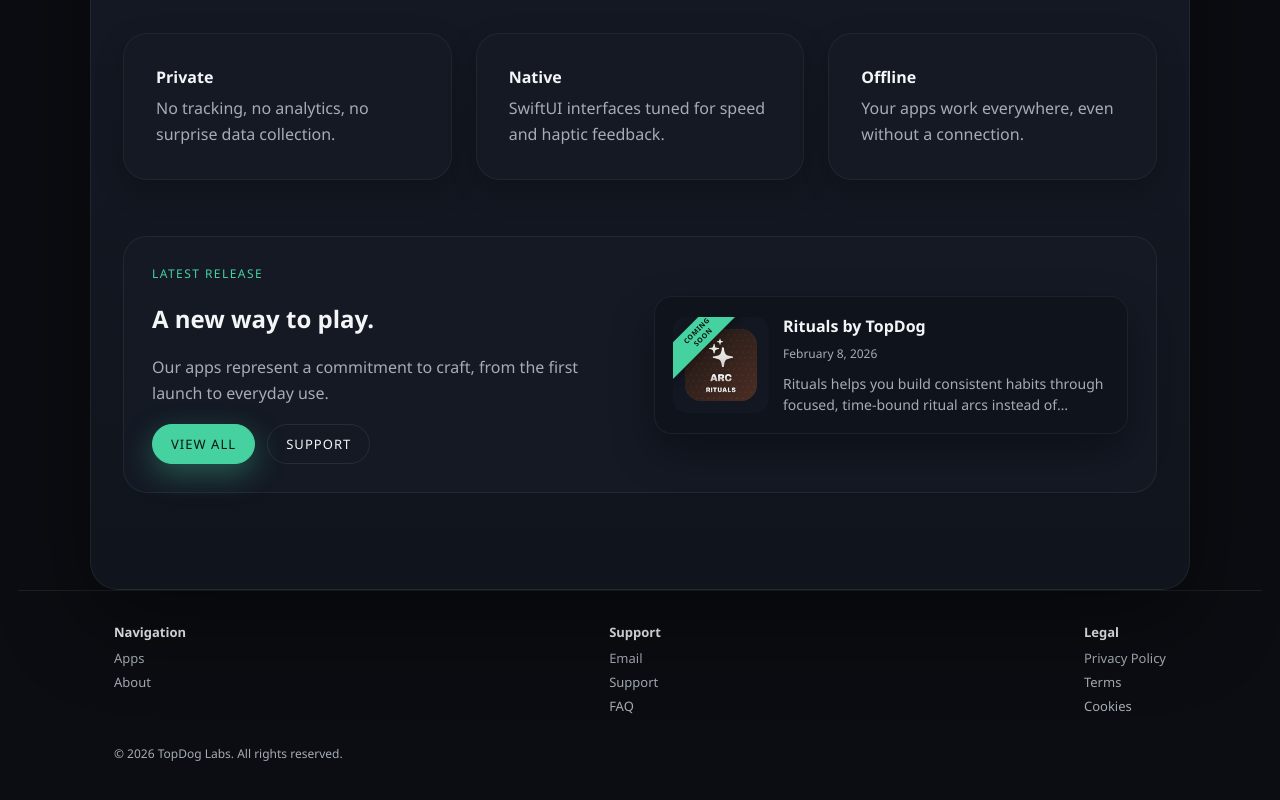
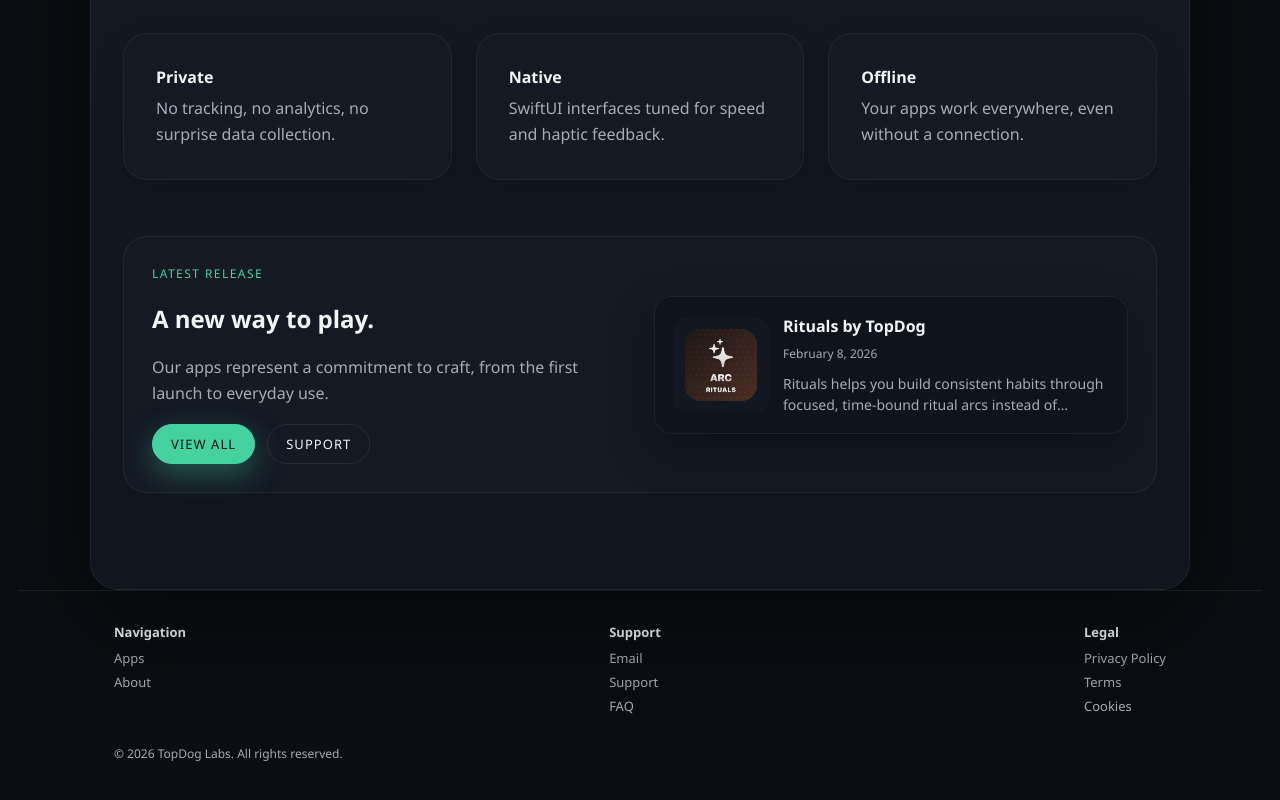
Before and after one commit to topdoglabs/website, a React (Vite) app: page / in a window 1280 px wide. Shown: the part 696-1496 px from the top of the page. Built offline with nearby package versions, Linux system fonts and the light colour scheme.

Commit message:
fixed bug in cli sync
Signed-off-by: Matt Bruce <mbrucedogs@gmail.com>

```diff
--- a/public/apps.json
+++ b/public/apps.json
@@ -1,7 +1,7 @@
 [
   {
     "slug": "rituals",
-    "comingSoon": true,
+    "comingSoon": false,
     "identity": {
       "name": "Rituals by TopDog",
       "tagline": "Ritual Arcs for Daily Habits"
@@ -113,7 +113,7 @@
         "primaryLocale": "en-US",
         "appStoreState": "READY_FOR_SALE",
         "versionId": "70982488-cd0a-4788-bb87-e6ea371e5cf2",
-        "syncedAt": "2026-02-12T04:21:40.063Z",
+        "syncedAt": "2026-02-12T04:58:53.797Z",
         "screenshotDisplayType": "APP_IPHONE_67",
         "screenshotLocale": "en-US",
         "screenshotSyncedAt": "2026-02-10T19:27:53.908Z",
@@ -131,7 +131,7 @@
         "price": false,
         "rating": false,
         "version": false,
-        "updatedAt": "2026-02-12T04:21:40.063Z"
+        "updatedAt": "2026-02-12T04:58:53.798Z"
       }
     }
   },
@@ -252,7 +252,7 @@
         "primaryLocale": "en-US",
         "appStoreState": "READY_FOR_SALE",
         "versionId": "38075ed2-e562-411e-9e76-8a29d7304b1e",
-        "syncedAt": "2026-02-12T04:21:41.353Z",
+        "syncedAt": "2026-02-12T04:58:54.927Z",
         "screenshotDisplayType": "APP_IPHONE_67",
         "screenshotLocale": "en-US",
         "screenshotSyncedAt": "2026-02-10T19:27:57.686Z",
@@ -270,7 +270,7 @@
         "price": false,
         "rating": false,
         "version": false,
-        "updatedAt": "2026-02-12T04:21:41.353Z"
+        "updatedAt": "2026-02-12T04:58:54.927Z"
       }
     }
   },
@@ -403,7 +403,7 @@
         "primaryLocale": "en-US",
         "appStoreState": "REJECTED",
         "versionId": "cc7c5c5a-be2d-405c-b0be-27a7174147ac",
-        "syncedAt": "2026-02-12T04:21:42.386Z",
+        "syncedAt": "2026-02-12T04:58:55.951Z",
         "screenshotDisplayType": "APP_IPHONE_67",
         "screenshotLocale": "en-US",
         "screenshotSyncedAt": "2026-02-10T19:28:04.464Z",
@@ -420,7 +420,7 @@
         "price": false,
         "rating": false,
         "version": false,
-        "updatedAt": "2026-02-12T04:21:42.386Z"
+        "updatedAt": "2026-02-12T04:58:55.951Z"
       }
     }
   },
@@ -553,7 +553,7 @@
         "primaryLocale": "en-US",
         "appStoreState": "PREPARE_FOR_SUBMISSION",
         "versionId": "c3e503e2-fc5f-4688-a4f0-66bcaaa7285a",
-        "syncedAt": "2026-02-12T04:21:43.194Z",
+        "syncedAt": "2026-02-12T04:58:56.677Z",
         "draftVersionId": "c3e503e2-fc5f-4688-a4f0-66bcaaa7285a",
         "publicVersionString": "1.0",
         "draftVersionString": "1.0",
@@ -567,7 +567,7 @@
         "price": false,
         "rating": false,
         "version": false,
-        "updatedAt": "2026-02-12T04:21:43.194Z"
+        "updatedAt": "2026-02-12T04:58:56.677Z"
       }
     }
   },
@@ -681,7 +681,7 @@
         "primaryLocale": "en-US",
         "appStoreState": "REJECTED",
         "versionId": "529bd58c-cfc5-485c-a872-a7778284879f",
-        "syncedAt": "2026-02-12T04:21:44.203Z",
+        "syncedAt": "2026-02-12T04:58:57.666Z",
         "screenshotDisplayType": "APP_IPHONE_67",
         "screenshotLocale": "en-US",
         "screenshotSyncedAt": "2026-02-10T19:28:07.086Z",
@@ -698,7 +698,7 @@
         "price": false,
         "rating": false,
         "version": false,
-        "updatedAt": "2026-02-12T04:21:44.203Z"
+        "updatedAt": "2026-02-12T04:58:57.666Z"
       }
     }
   },
@@ -821,7 +821,7 @@
         "primaryLocale": "en-US",
         "appStoreState": "PREPARE_FOR_SUBMISSION",
         "versionId": "47f7582d-6b0b-42e3-a952-7a4eb5db5155",
-        "syncedAt": "2026-02-12T04:21:45.091Z",
+        "syncedAt": "2026-02-12T04:58:58.402Z",
         "draftVersionId": "47f7582d-6b0b-42e3-a952-7a4eb5db5155",
         "publicVersionString": "1.0",
         "draftVersionString": "1.0",
@@ -835,7 +835,7 @@
         "price": false,
         "rating": false,
         "version": false,
-        "updatedAt": "2026-02-12T04:21:45.091Z"
+        "updatedAt": "2026-02-12T04:58:58.402Z"
       }
     }
   }
--- a/scripts/sync-appstore-metadata.mjs
+++ b/scripts/sync-appstore-metadata.mjs
@@ -249,6 +249,7 @@ function buildUpdatedApp({
   automaticPrices,
 }) {
   const fallback = {};
+  const isLive = Boolean(liveVersion);
 
   const categoryFromAsc = extractPrimaryCategory(appInfoDetails);
   const lookupName = valueOr(lookup?.trackName, "");
@@ -266,6 +267,7 @@ function buildUpdatedApp({
 
   const next = {
     ...app,
+    comingSoon: isLive ? false : Boolean(app.comingSoon),
     identity: {
       ...app.identity,
       name: preferValue(
@@ -319,7 +321,7 @@ function buildUpdatedApp({
         appInfoLocalization?.attributes?.privacyPolicyUrl,
         app.distribution.privacyPolicyUrl
       ),
-      isLive: Boolean(liveVersion),
+      isLive,
     },
     appStore: {
       ...app.appStore,
@@ -349,7 +351,7 @@ function buildUpdatedApp({
           version?.attributes?.versionString,
           app.sync.asc?.draftVersionString
         ),
-        isLive: Boolean(liveVersion),
+        isLive,
         syncedAt: new Date().toISOString(),
       },
       fallback: {
--- a/src/pages/app-detail.jsx
+++ b/src/pages/app-detail.jsx
@@ -65,6 +65,8 @@ export const AppDetailPage = () => {
   const hasAppStoreUrl = Boolean(appStoreUrl && appStoreUrl.trim());
   const isComingSoon = isAppComingSoon(app);
   const canOpenStore = hasAppStoreUrl && !isComingSoon;
+  const livePrimaryCta = appDetail.livePrimaryCta || "View on App Store";
+  const comingSoonPrimaryCta = appDetail.comingSoonPrimaryCta || appDetail.primaryCta || "App Store (soon)";
   const hasShots = screenshots.length > 0;
   const appName = getAppName(app);
   const description =
@@ -230,12 +232,12 @@ export const AppDetailPage = () => {
                 target="_blank"
                 rel="noreferrer"
               >
-                {appDetail.primaryCta || "View on App Store"}
+                {livePrimaryCta}
               </a>
             ) : null}
             {!canOpenStore ? (
               <button className="button primary" type="button" disabled>
-                {appDetail.primaryCta || "App Store (soon)"}
+                {comingSoonPrimaryCta}
               </button>
             ) : null}
             {appDetail.secondaryCta ? (
```
Also changed, not shown: src/lib/app-model.js.
